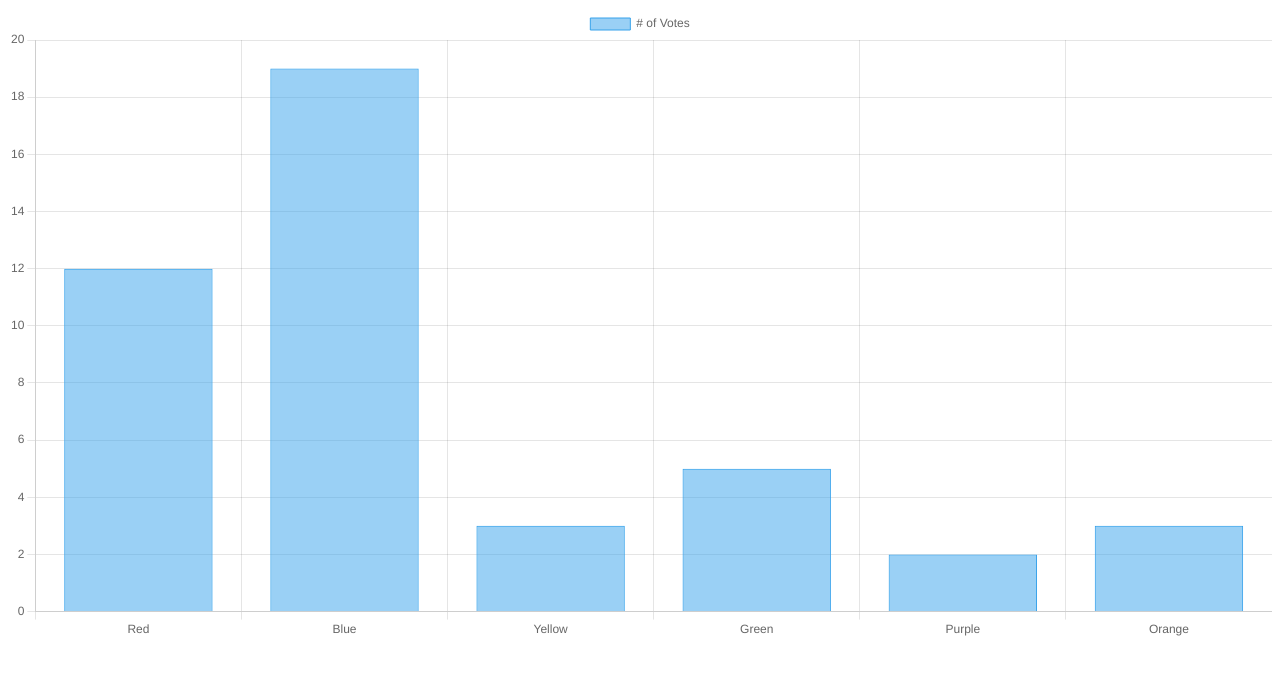
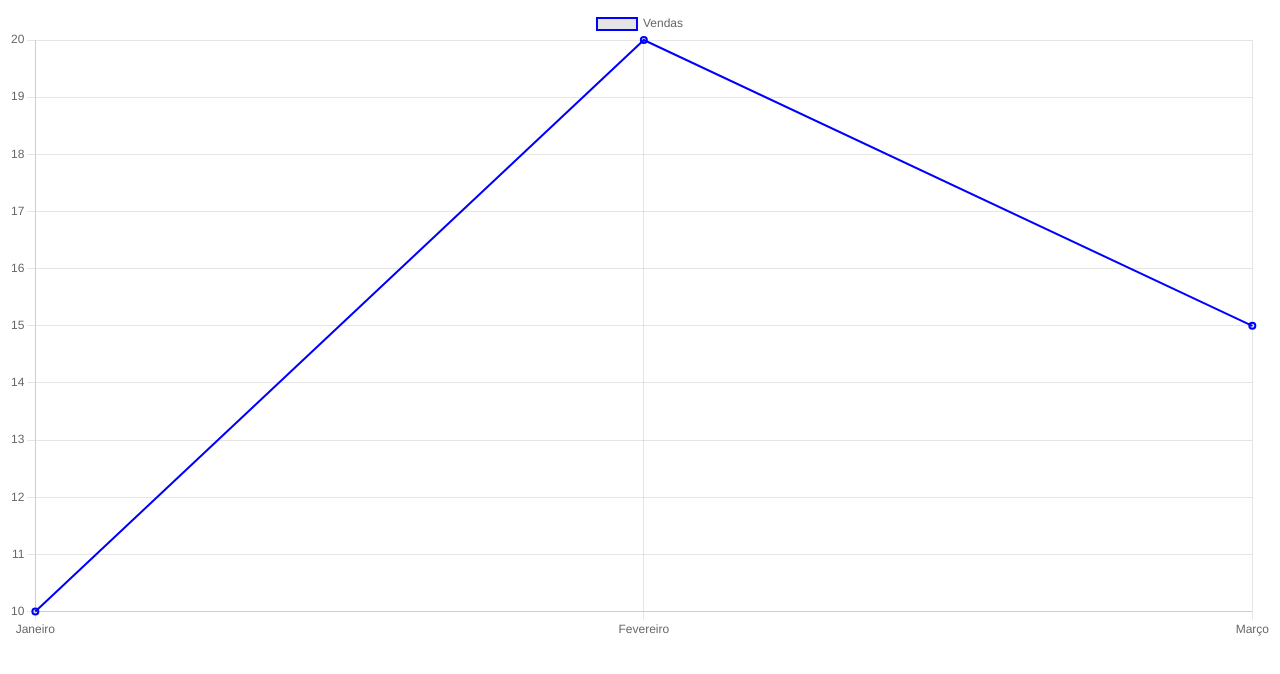
Before and after one commit to Kaiojag/Authentications_and_sessions, a plain HTML site: page chart.js/index_2.html in a window 1280 px wide. Drawn offline with nearby package versions, Linux system fonts and the light colour scheme.

Commit message:
atualizacao

```diff
--- a/chart.js/index_2.html
+++ b/chart.js/index_2.html
@@ -9,9 +9,36 @@
 <body>
     <canvas id="grafico"></canvas>
     <script>
+/*
+        const config = {
+                type: 'line',
+                data: {},
+                options: {},
+                plugins: []
+                } */
+
         const ctx = document.getElementById('grafico');
+        new Chart(ctx, {
+            type: 'line',
+            data: {
+                //3 pts no eixo x, janeiro,fevereiro e março
+                labels: ['Janeiro', 'Fevereiro', 'Março'],
+                //lista de conjuntos de dados a serem plotados.
+                datasets: [{
+                    label: 'Vendas', //nome do conjunto de dados (aparece na legenda).
+                    data: [10, 20, 15], //os valores numéricos (ligados aos rótulos).
+                    //backgroundColor: ['#FF6384', '#36A2EB', '#FFCE56'], // cores das fatias
+                    borderColor: 'blue',
+                    borderWidth: 2
+                }]
+            },
+            options: {
+                //faz o gráfico ajustar seu tamanho automaticamente ao tamanho da tela.
+                responsive: true
+            }
+        });
 
-        new Chart(ctx, {
+/*         new Chart(ctx, {
             type: 'bar',
             data: {
             labels: ['Red', 'Blue', 'Yellow', 'Green', 'Purple', 'Orange'],
@@ -28,7 +55,7 @@
                     }
                 }
             }
-        });
+        }); */
     </script>
 </body>
 </html>
```
